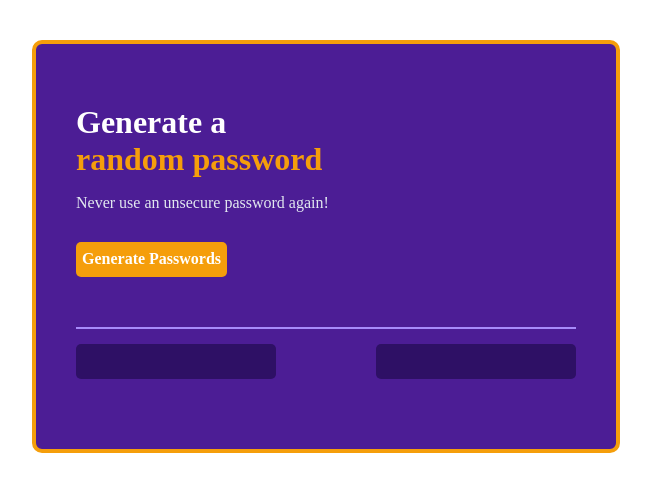
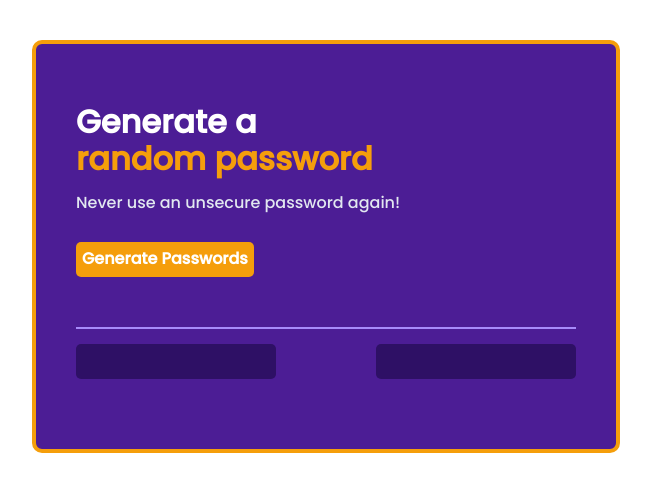
Before and after one commit to acabrie/password-gen, a website built with Vite: page index.html in a window 1280 px wide. Shown: the whole page, without its empty margins (314-965 px from the left). Built offline with nearby package versions, Linux system fonts and the light colour scheme.

Commit message:
update font family

```diff
--- a/index.css
+++ b/index.css
@@ -1,9 +1,11 @@
 
+
+@import url('https://fonts.googleapis.com/css2?family=Poppins:wght@300;400;500&display=swap');
 
 body {
     margin: 0;
     padding: 40px;
-
+    font-family: 'Poppins';
 }
 
 .container{
@@ -15,6 +17,7 @@ body {
     padding: 40px;
     color: white;
     max-width: 500px;
+    font-family: 'Poppins';
 }
 
 h1{
```
